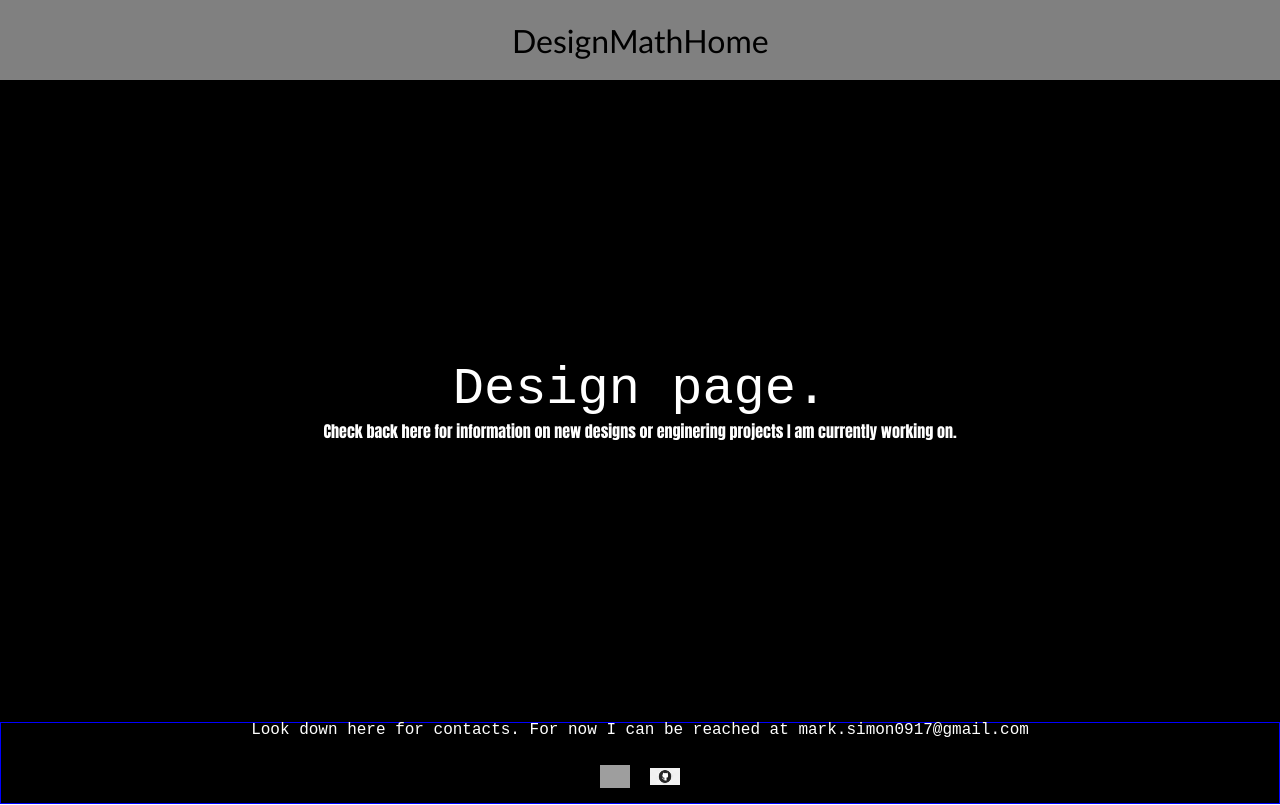
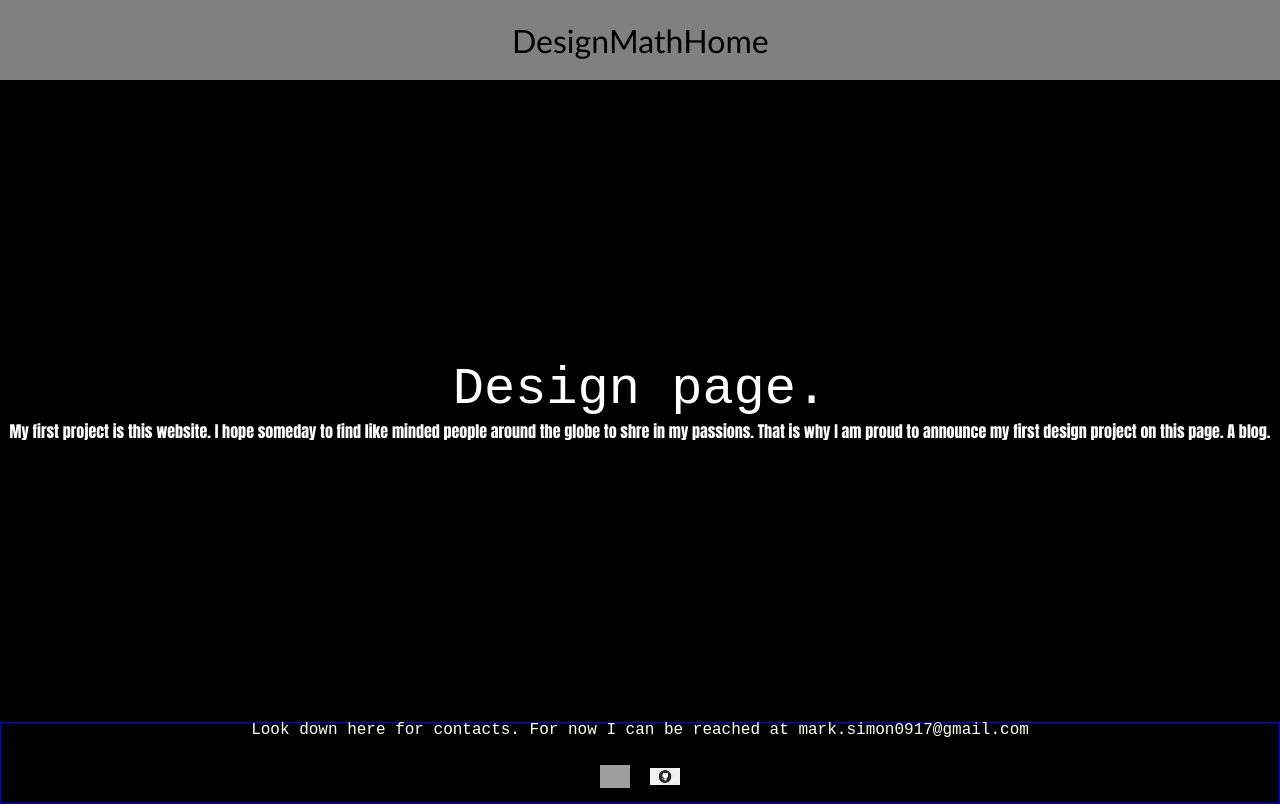
Before and after one commit to markgsimon/website, a React (Create React App) app: page /Design in a window 1280 px wide. Built offline with nearby package versions, Linux system fonts and the light colour scheme; grey boxes are pictures that could not be loaded.

Commit message:
added initial porject idea to design page, a blog

```diff
--- a/src/pages/Design/index.js
+++ b/src/pages/Design/index.js
@@ -14,7 +14,10 @@ const Design = (props) => {
     <PageWrapper>
       <DesignContent>
         <Title>Design page.</Title>
-        <Text> Check back here for information on new designs or enginering projects I am currently working on. </Text>
+        <Text> My first project is this website.
+          I hope someday to find like minded people around the globe to shre in my passions.
+          That is why I am proud to announce my first design project on this page. A blog.
+        </Text>
       </DesignContent>
     </PageWrapper>
   )
```
